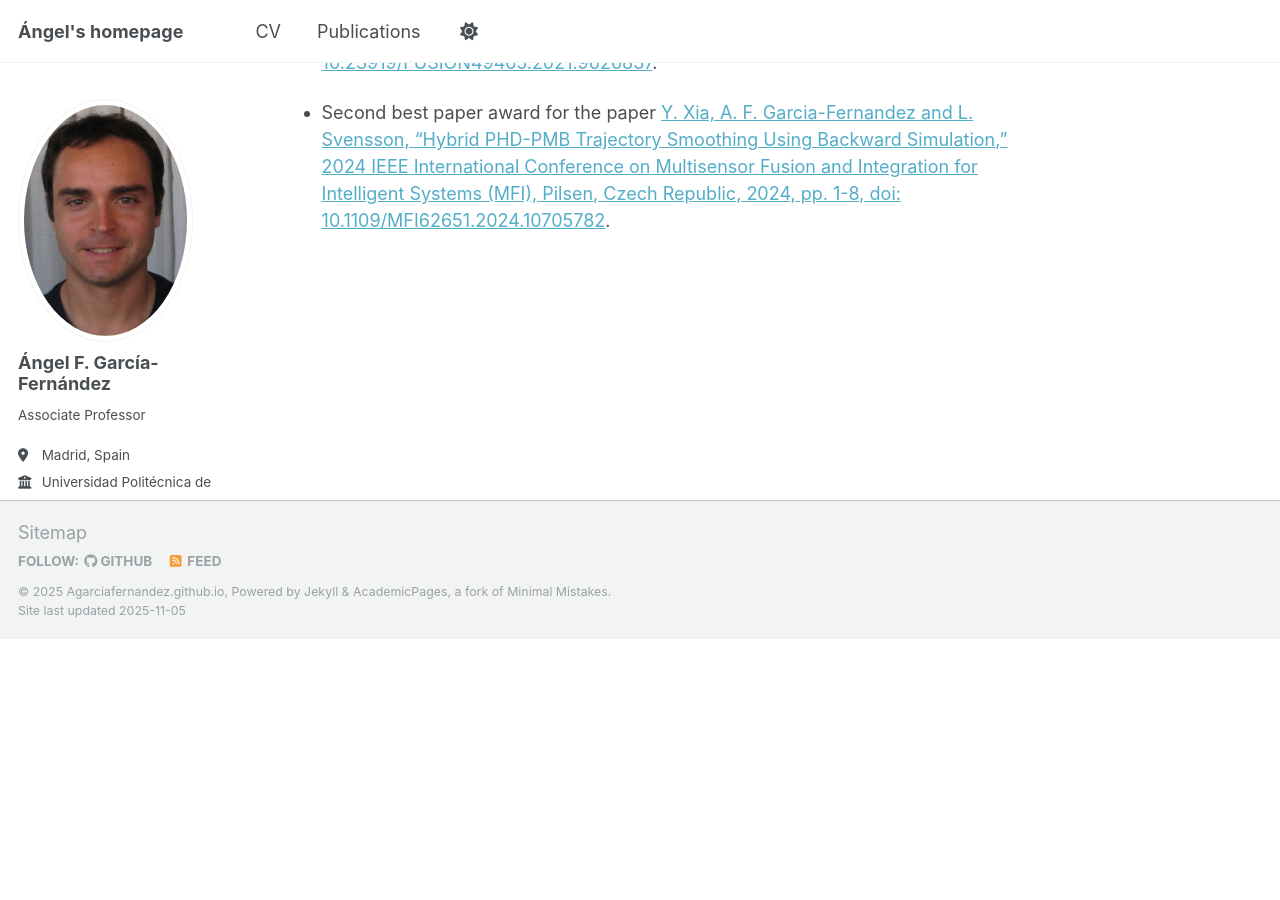
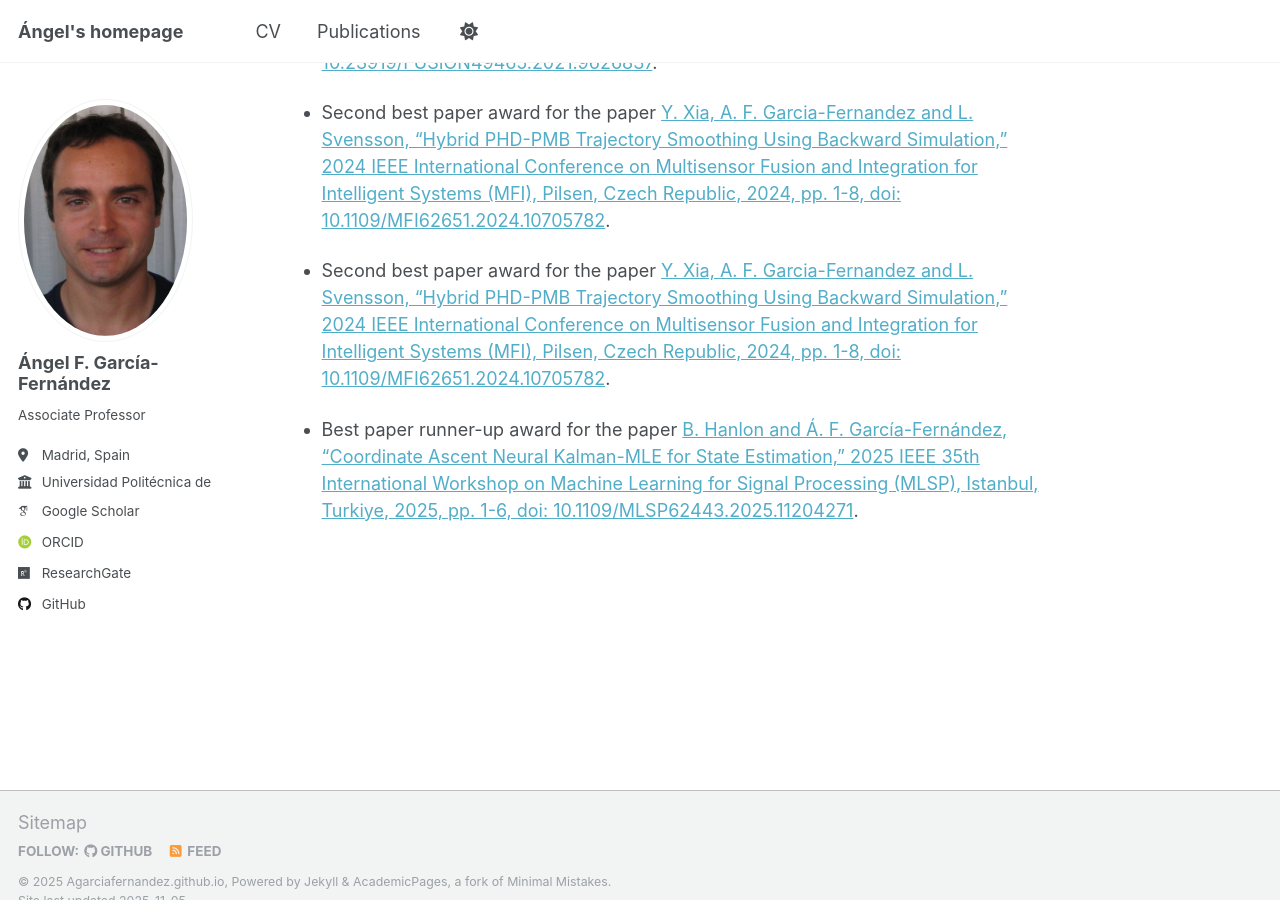
Before and after one commit to Agarciafernandez/Agarciafernandez.github.io, a Jekyll site: the page built from _pages/about.md, in a window 1280 px wide and 900 px high, scrolled down 6837 px. Built offline with Jekyll 4.4.1, drawn with Linux system fonts in a browser that asks for light colours; some web fonts are replaced; before the commit the page ends 7476 px from its top, so only the background shows below that.

Commit message:
Update award

```diff
--- a/_pages/about.md
+++ b/_pages/about.md
@@ -151,3 +151,7 @@ Awards
 - Second best paper award for the paper [Á. F. García-Fernández, M. Hernandez and S. Maskell, "An analysis on metric-driven multi-target sensor management: GOSPA versus OSPA," 2021 IEEE 24th International Conference on Information Fusion (FUSION), Sun City, South Africa, 2021, pp. 1-8, doi: 10.23919/FUSION49465.2021.9626837](https://ieeexplore.ieee.org/document/9626837).
 
 - Second best paper award for the paper [Y. Xia, A. F. Garcia-Fernandez and L. Svensson, "Hybrid PHD-PMB Trajectory Smoothing Using Backward Simulation," 2024 IEEE International Conference on Multisensor Fusion and Integration for Intelligent Systems (MFI), Pilsen, Czech Republic, 2024, pp. 1-8, doi: 10.1109/MFI62651.2024.10705782](https://ieeexplore.ieee.org/document/10705782).
+
+- Second best paper award for the paper [Y. Xia, A. F. Garcia-Fernandez and L. Svensson, "Hybrid PHD-PMB Trajectory Smoothing Using Backward Simulation," 2024 IEEE International Conference on Multisensor Fusion and Integration for Intelligent Systems (MFI), Pilsen, Czech Republic, 2024, pp. 1-8, doi: 10.1109/MFI62651.2024.10705782](https://ieeexplore.ieee.org/document/10705782).
+
+- Best paper runner-up award for the paper [B. Hanlon and Á. F. García-Fernández, "Coordinate Ascent Neural Kalman-MLE for State Estimation," 2025 IEEE 35th International Workshop on Machine Learning for Signal Processing (MLSP), Istanbul, Turkiye, 2025, pp. 1-6, doi: 10.1109/MLSP62443.2025.11204271](https://ieeexplore.ieee.org/document/11204271).
```
